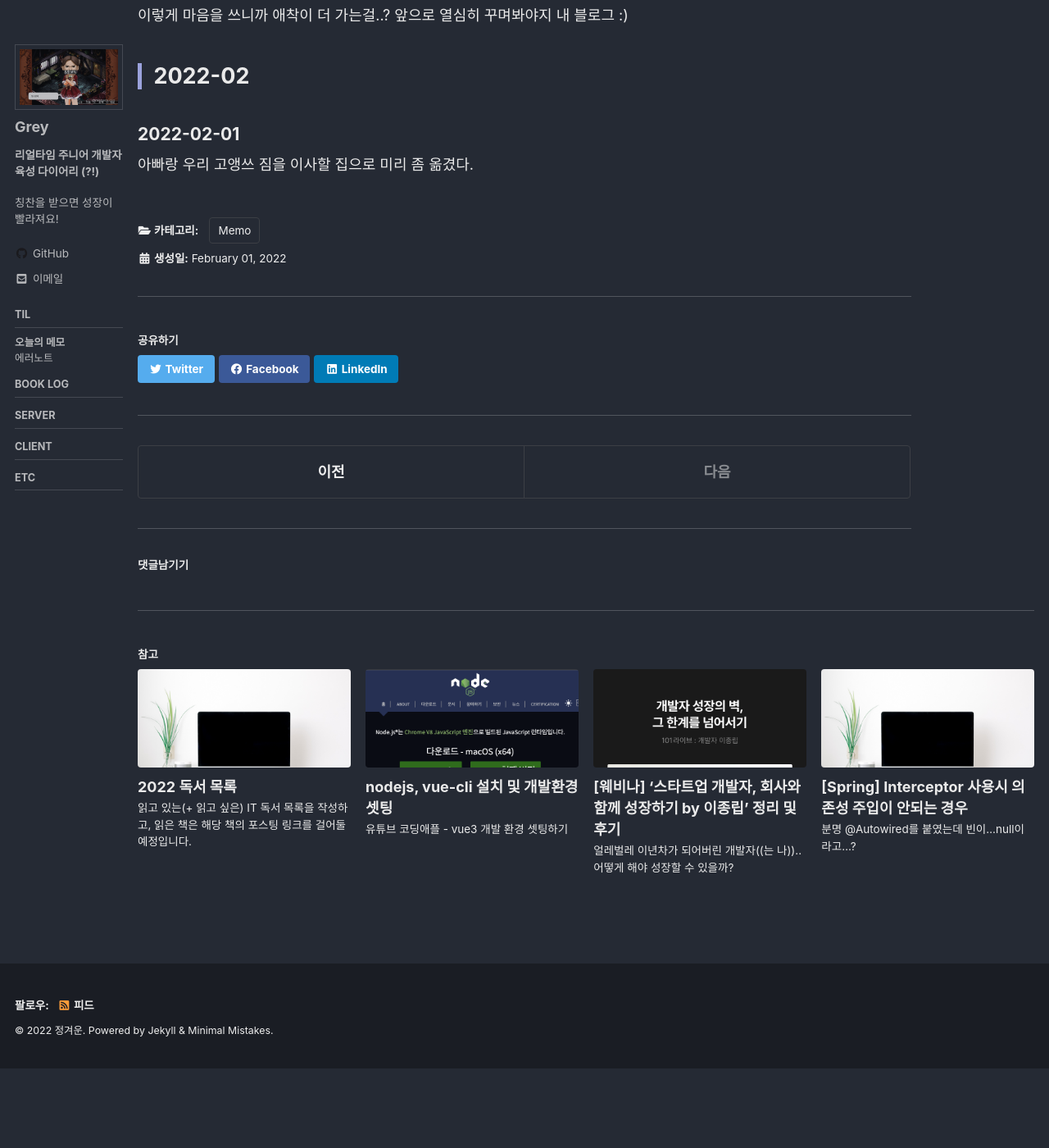
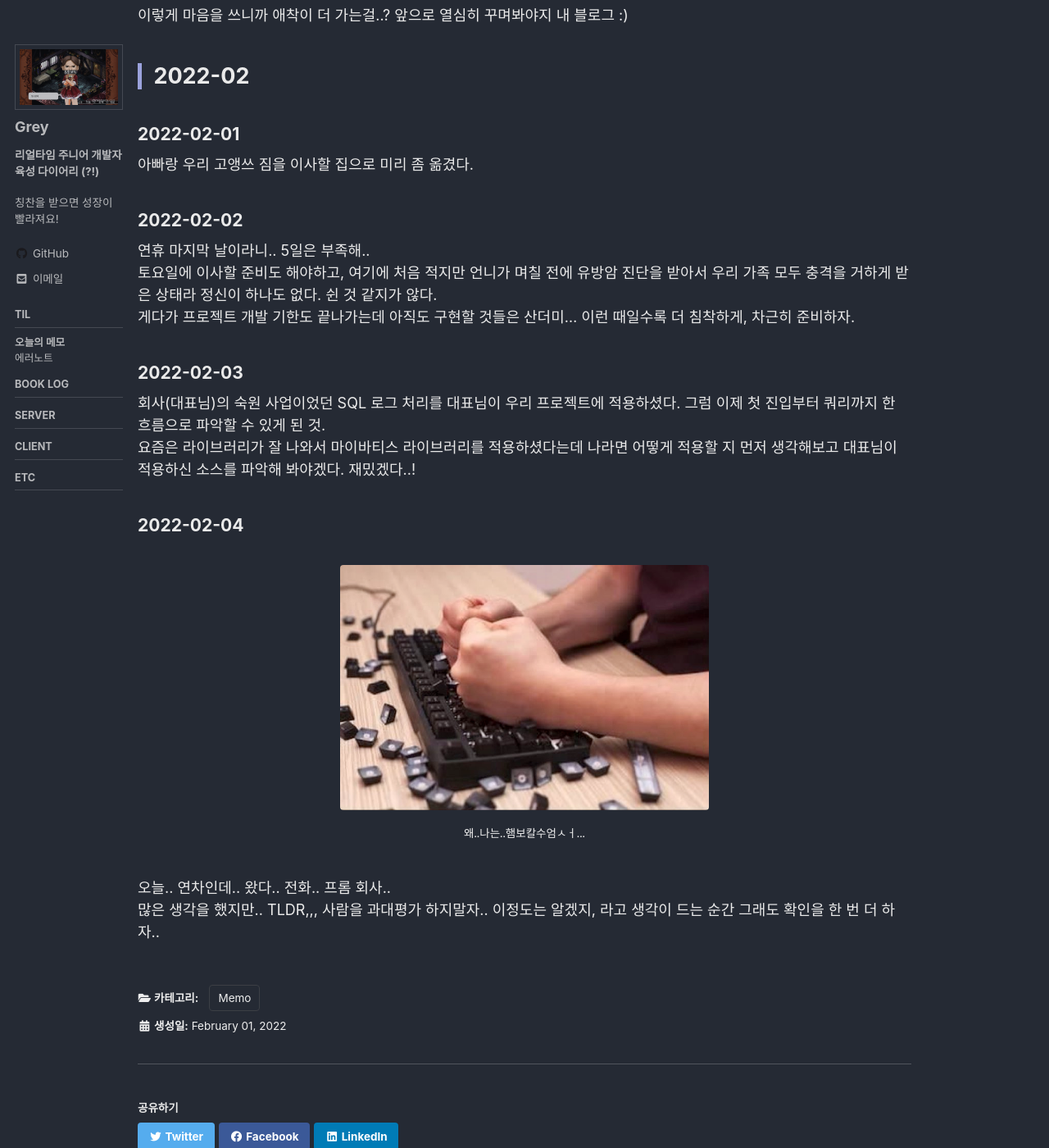
Before and after one commit to grey920/grey920.github.io, a Jekyll site: the page built from Memo/_posts/2022-02-01-2022memo.md, in a window 1280 px wide and 1400 px high, scrolled down 552 px. Shown: the whole window at 82% size. Built offline with Jekyll 4.4.1, drawn with Linux system fonts in a browser that asks for light colours; cached includes are drawn as plain includes; some web fonts are replaced; comment, search, counter and statistics services are not loaded; before the commit the page ends 1855 px from its top, so only the background shows below that.

Commit message:
no message

```diff
--- a/Memo/_posts/2022-02-01-2022memo.md
+++ b/Memo/_posts/2022-02-01-2022memo.md
@@ -12,8 +12,8 @@ toc_sticky: true
 toc_label: "2022"
 toc_icon: "edit"
 # classes: wide
-header:
-  teaser: /assets/images/2022-01-02/Untitled.png
+# header:
+#   teaser: /assets/images/2022-01-02/Untitled.png
 ---
 
 ## 2022-01
@@ -30,3 +30,24 @@ header:
 ### 2022-02-01
 
 아빠랑 우리 고앵쓰 짐을 이사할 집으로 미리 좀 옮겼다.
+
+### 2022-02-02
+
+연휴 마지막 날이라니.. 5일은 부족해.. <br>
+토요일에 이사할 준비도 해야하고, 여기에 처음 적지만 언니가 며칠 전에 유방암 진단을 받아서 우리 가족 모두 충격을 거하게 받은 상태라 정신이 하나도 없다. 쉰 것 같지가 않다.<br>
+게다가 프로젝트 개발 기한도 끝나가는데 아직도 구현할 것들은 산더미... 이런 때일수록 더 침착하게, 차근히 준비하자.
+
+### 2022-02-03
+
+회사(대표님)의 숙원 사업이었던 SQL 로그 처리를 대표님이 우리 프로젝트에 적용하셨다. 그럼 이제 첫 진입부터 쿼리까지 한 흐름으로 파악할 수 있게 된 것. <br>
+요즘은 라이브러리가 잘 나와서 마이바티스 라이브러리를 적용하셨다는데 나라면 어떻게 적용할 지 먼저 생각해보고 대표님이 적용하신 소스를 파악해 봐야겠다. 재밌겠다..!
+
+### 2022-02-04
+
+<figure>
+<img src='{{ "/assets/images/meme/break_keyboard.JPG" | relative_url }}' width="450" />
+<figcaption>왜..나는..햄보칼수엄ㅅㅓ...</figcaption>
+</figure>
+
+오늘.. 연차인데.. 왔다.. 전화.. 프롬 회사.. <br>
+많은 생각을 했지만.. TLDR,,, 사람을 과대평가 하지말자.. 이정도는 알겠지, 라고 생각이 드는 순간 그래도 확인을 한 번 더 하자..
--- a/_sass/minimal-mistakes/_base.scss
+++ b/_sass/minimal-mistakes/_base.scss
@@ -214,9 +214,10 @@ figure {
 	-webkit-box-pack: justify;
 	justify-content: space-between;
 	-webkit-box-align: start;
-	align-items: flex-start;
+	align-items: center; //flex-start;
 	flex-wrap: wrap;
 	margin: 2em 0;
+	flex-direction: column; // 추가
 
 	img,
 	iframe,
@@ -225,7 +226,7 @@ figure {
 	}
 
 	img {
-		width: 100%;
+		//width: 100%;
 		border-radius: $border-radius;
 		-webkit-transition: $global-transition;
 		transition: $global-transition;
```
Also changed, not shown: assets/images/meme/break_keyboard.JPG (added).
